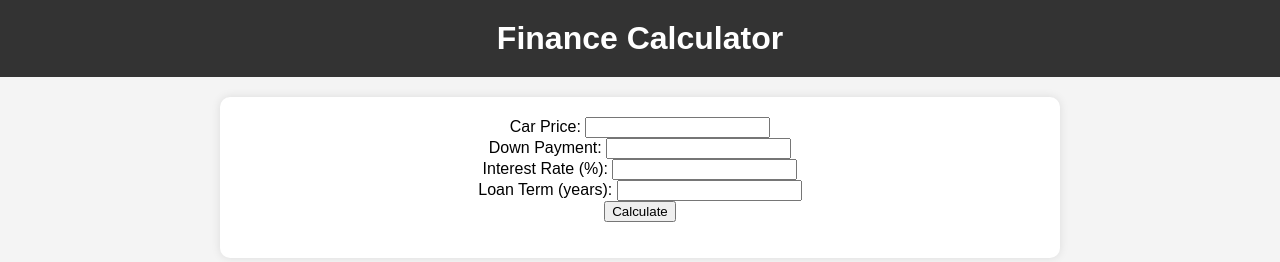
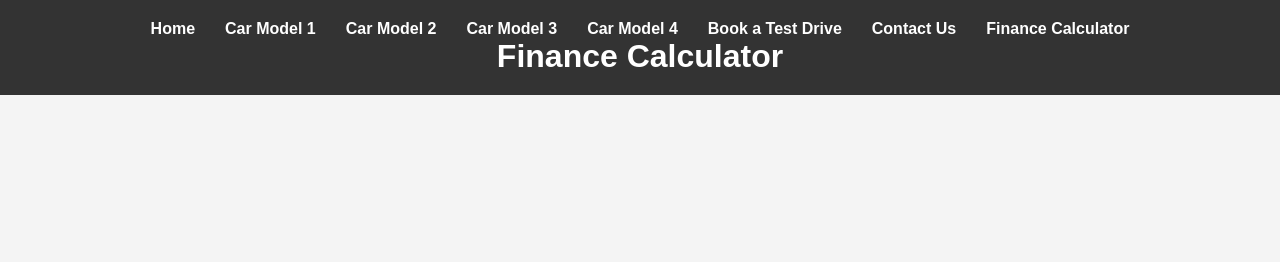
Before and after one commit to mayan1394/automobile-website, a plain HTML site: page finance.html in a window 1280 px wide. Drawn offline with Linux system fonts and the light colour scheme.

Commit message:
Update finance.html

```diff
--- a/finance.html
+++ b/finance.html
@@ -3,27 +3,11 @@
 <head>
     <meta charset="UTF-8">
     <meta name="viewport" content="width=device-width, initial-scale=1.0">
-    <title>Finance Calculator</title>
+    <title>Finance Calculator - Velocity Motors</title>
     <link rel="stylesheet" href="styles.css">
 </head>
 <body>
     <header>
-        <h1>Finance Calculator</h1>
-    </header>
-    <section>
-        <form id="finance-form">
-            <label for="price">Car Price:</label>
-            <input type="number" id="price" name="price" required><br>
-            <label for="down-payment">Down Payment:</label>
-            <input type="number" id="down-payment" name="down-payment" required><br>
-            <label for="interest-rate">Interest Rate (%):</label>
-            <input type="number" id="interest-rate" name="interest-rate" step="0.01" required><br>
-            <label for="loan-term">Loan Term (years):</label>
-            <input type="number" id="loan-term" name="loan-term" required><br>
-            <button type="button" onclick="calculateFinance()">Calculate</button>
-        </form>
-        <p id="monthly-payment"></p>
-    </section>
         <nav>
             <ul>
                 <li><a href="index.html">Home</a></li>
@@ -36,20 +20,6 @@
                 <li><a href="finance.html">Finance Calculator</a></li>
             </ul>
         </nav>
-    <script>
-        function calculateFinance() {
-            const price = document.getElementById('price').value;
-            const downPayment = document.getElementById('down-payment').value;
-            const interestRate = document.getElementById('interest-rate').value;
-            const loanTerm = document.getElementById('loan-term').value;
-
-            const loanAmount = price - downPayment;
-            const monthlyInterestRate = (interestRate / 100) / 12;
-            const numberOfPayments = loanTerm * 12;
-            const monthlyPayment = (loanAmount * monthlyInterestRate) / (1 - Math.pow(1 + monthlyInterestRate, -numberOfPayments));
-
-            document.getElementById('monthly-payment').innerText = `Monthly Payment: $${monthlyPayment.toFixed(2)}`;
-        }
-    </script>
-</body>
-</html>
+        <h1>Finance Calculator</h1>
+    </header>
+    <section class="finance
```
Lines whose indentation alone changed are shown as unchanged.
